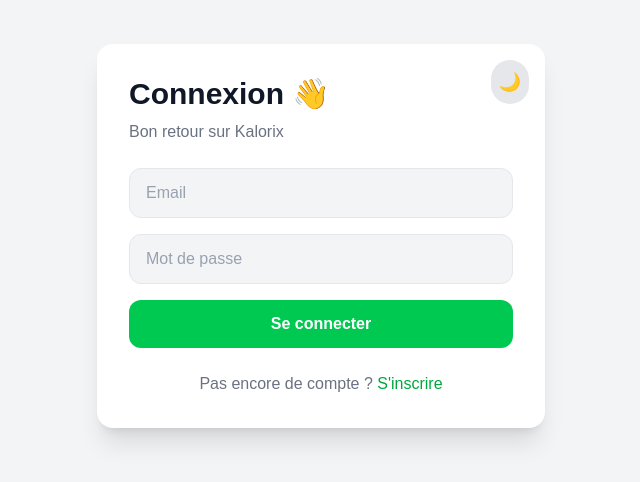
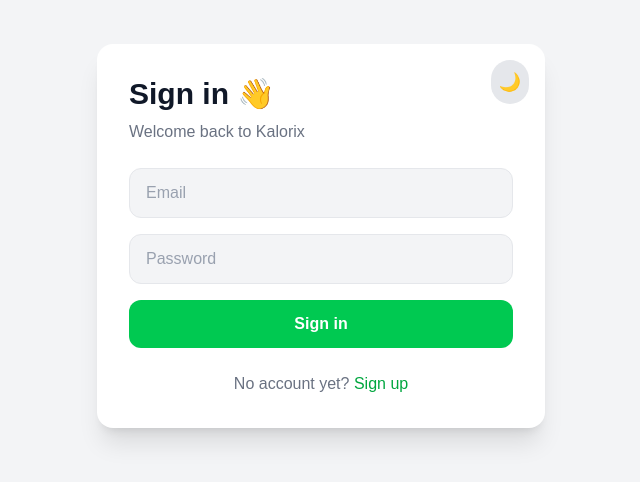
Before and after one commit to biz777/kalorix, a Next.js app: page /login in a window 1280 px wide. Shown: the part 164-646 px from the top of the page, without its empty margins (319-959 px from the left). Built offline with nearby package versions, Linux system fonts and the light colour scheme; no server answers.

Commit message:
Enhance login page with multilingual support

```diff
--- a/app/(auth)/login/page.tsx
+++ b/app/(auth)/login/page.tsx
@@ -2,17 +2,67 @@
 
 import { useState } from 'react'
 import { supabase } from '@/lib/supabase'
-import { useRouter } from 'next/navigation'
+import { useRouter, useSearchParams } from 'next/navigation'
 import Link from 'next/link'
 import { useTheme } from '@/app/providers'
+import { Suspense } from 'react'
 
-export default function LoginPage() {
+type Lang = 'fr' | 'en' | 'es'
+
+const content: Record<Lang, {
+  title: string
+  sub: string
+  email: string
+  password: string
+  btn: string
+  loading: string
+  noAccount: string
+  register: string
+}> = {
+  fr: {
+    title: 'Connexion 👋',
+    sub: 'Bon retour sur Kalorix',
+    email: 'Email',
+    password: 'Mot de passe',
+    btn: 'Se connecter',
+    loading: 'Connexion...',
+    noAccount: 'Pas encore de compte ?',
+    register: "S'inscrire",
+  },
+  en: {
+    title: 'Sign in 👋',
+    sub: 'Welcome back to Kalorix',
+    email: 'Email',
+    password: 'Password',
+    btn: 'Sign in',
+    loading: 'Signing in...',
+    noAccount: 'No account yet?',
+    register: 'Sign up',
+  },
+  es: {
+    title: 'Iniciar sesión 👋',
+    sub: 'Bienvenido de nuevo a Kalorix',
+    email: 'Email',
+    password: 'Contraseña',
+    btn: 'Iniciar sesión',
+    loading: 'Iniciando sesión...',
+    noAccount: '¿Aún no tienes cuenta?',
+    register: 'Registrarse',
+  },
+}
+
+function LoginForm() {
   const router = useRouter()
+  const searchParams = useSearchParams()
   const { isDark, toggle } = useTheme()
   const [email, setEmail] = useState('')
   const [password, setPassword] = useState('')
   const [error, setError] = useState('')
   const [loading, setLoading] = useState(false)
+
+  const rawLang = searchParams.get('lang') ?? ''
+  const lang: Lang = (['fr', 'en', 'es'].includes(rawLang) ? rawLang : 'en') as Lang
+  const t = content[lang]
 
   const handleLogin = async () => {
     setLoading(true)
@@ -26,7 +76,6 @@
     }
   }
 
-  // ─── Palette ─────────────────────────────────────────────────────────────
   const pageBg   = isDark ? 'bg-gray-950'  : 'bg-gray-100'
   const cardBg   = isDark ? 'bg-gray-900'  : 'bg-white'
   const titleCl  = isDark ? 'text-white'   : 'text-gray-900'
@@ -41,17 +90,16 @@
     <div className={`min-h-screen flex items-center justify-center ${pageBg} transition-colors duration-300`}>
       <div className={`${cardBg} p-8 rounded-2xl shadow-xl w-full max-w-md relative transition-colors duration-300`}>
 
-        {/* Toggle dark mode */}
         <button
           onClick={toggle}
-          aria-label="Basculer thème"
+          aria-label="Toggle theme"
           className={`absolute top-4 right-4 p-2 rounded-full text-lg transition-colors ${toggleBg}`}
         >
           {isDark ? '☀️' : '🌙'}
         </button>
 
-        <h1 className={`text-3xl font-bold ${titleCl} mb-2`}>Connexion 👋</h1>
-        <p className={`${subCl} mb-6`}>Bon retour sur Kalorix</p>
+        <h1 className={`text-3xl font-bold ${titleCl} mb-2`}>{t.title}</h1>
+        <p className={`${subCl} mb-6`}>{t.sub}</p>
 
         {error && (
           <div className="bg-red-500/10 border border-red-500 text-red-400 px-4 py-3 rounded-lg mb-4">
@@ -62,7 +110,7 @@
         <div className="space-y-4">
           <input
             type="email"
-            placeholder="Email"
+            placeholder={t.email}
             value={email}
             onChange={(e) => setEmail(e.target.value)}
             onKeyDown={(e) => e.key === 'Enter' && handleLogin()}
@@ -70,7 +118,7 @@
           />
           <input
             type="password"
-            placeholder="Mot de passe"
+            placeholder={t.password}
             value={password}
             onChange={(e) => setPassword(e.target.value)}
             onKeyDown={(e) => e.key === 'Enter' && handleLogin()}
@@ -81,14 +129,14 @@
             disabled={loading}
             className="w-full bg-green-500 hover:bg-green-600 text-white font-bold py-3 rounded-xl transition disabled:opacity-50"
           >
-            {loading ? 'Connexion...' : 'Se connecter'}
+            {loading ? t.loading : t.btn}
           </button>
         </div>
 
         <p className={`${subCl} text-center mt-6`}>
-          Pas encore de compte ?{' '}
-          <Link href="/register" className={linkCl}>
-            S'inscrire
+          {t.noAccount}{' '}
+          <Link href={`/register?lang=${lang}`} className={linkCl}>
+            {t.register}
           </Link>
         </p>
 
@@ -96,3 +144,11 @@
     </div>
   )
 }
+
+export default function LoginPage() {
+  return (
+    <Suspense fallback={<div className="min-h-screen flex items-center justify-center">Loading...</div>}>
+      <LoginForm />
+    </Suspense>
+  )
+}
```
